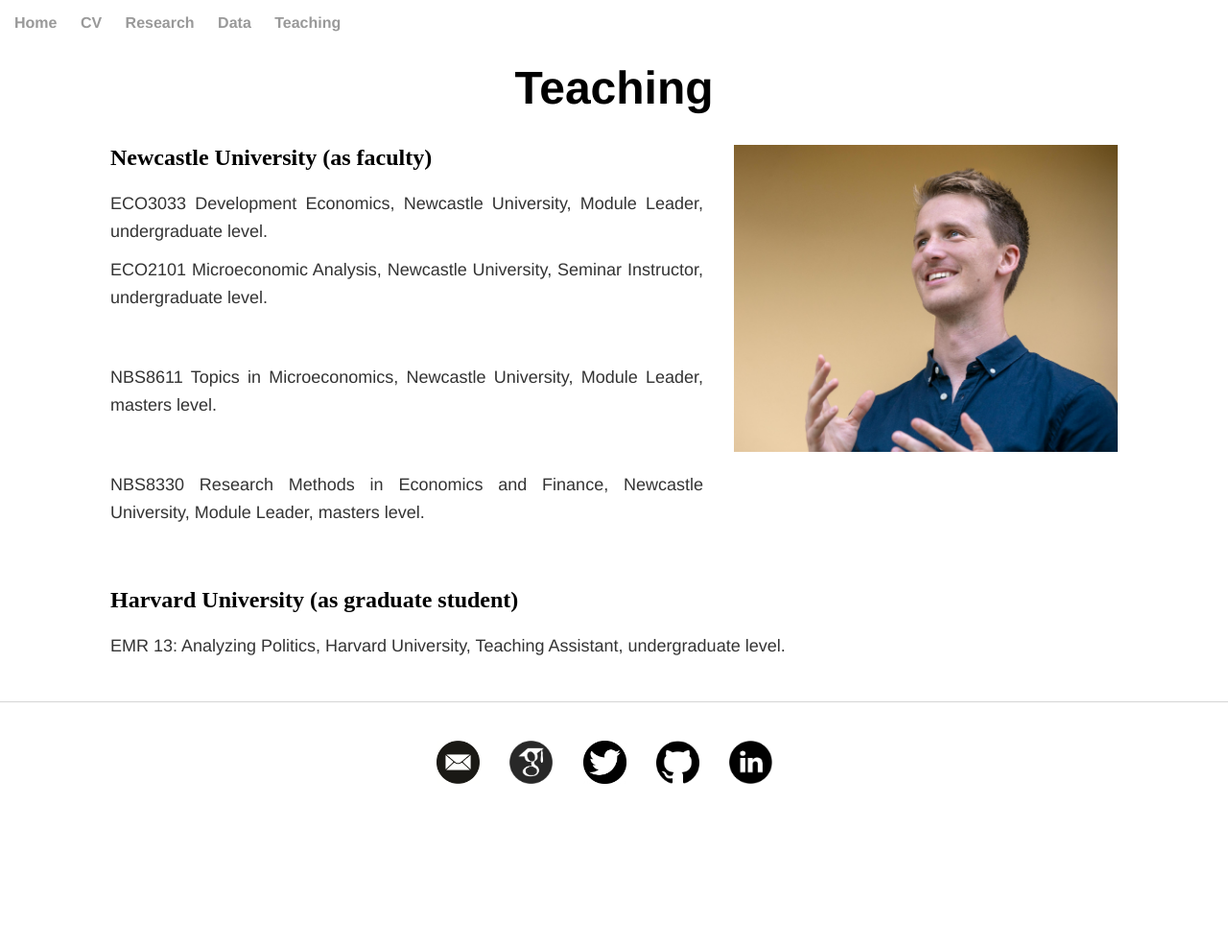
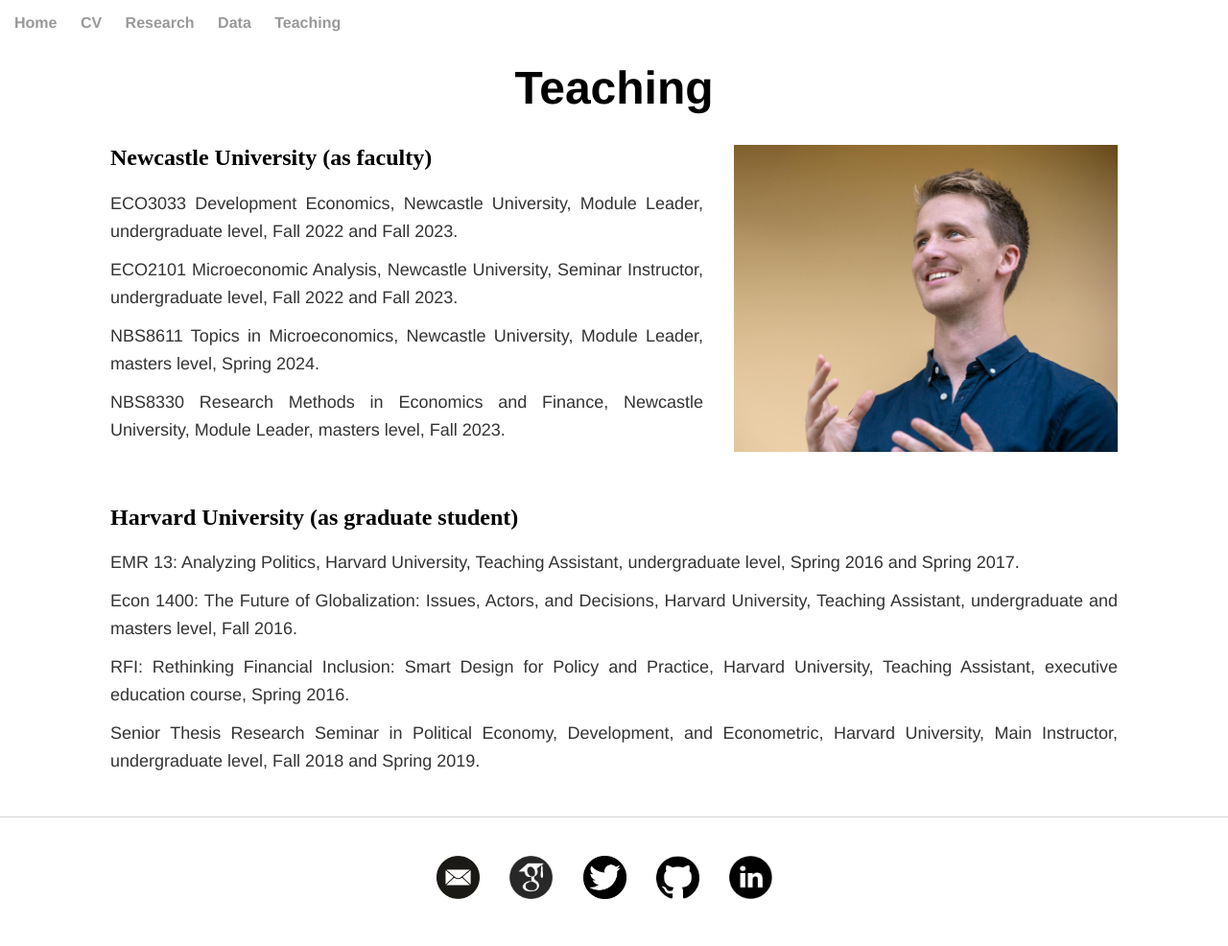
Before and after one commit to soeren-henn/soeren-henn.github.io, a Jekyll site: the page built from teaching/index.html, in a window 1280 px wide. Shown: the whole page at 96% size. Built offline with Jekyll 4.4.1, drawn with Linux system fonts in a browser that asks for light colours; before the commit the page ends 900 px from its top, so only the background shows below that.

Commit message:
Update index.html

```diff
--- a/teaching/index.html
+++ b/teaching/index.html
@@ -14,20 +14,24 @@
 
 	<h2>Newcastle University (as faculty)</h2>
 	<div class="paper">
-		<p> ECO3033 Development Economics, Newcastle University, Module Leader, undergraduate level.</p>
+		<p> ECO3033 Development Economics, Newcastle University, Module Leader, undergraduate level, Fall 2022 and Fall 2023.</p>
 
-		<p> ECO2101 Microeconomic Analysis, Newcastle University, Seminar Instructor, undergraduate level.</p>
-	</div>
-	<div class="paper">
-		<p> NBS8611 Topics in Microeconomics, Newcastle University, Module Leader, masters level.</p>
-	</div>
-	<div class="paper">
-		<p> NBS8330 Research Methods in Economics and Finance, Newcastle University, Module Leader, masters level.</p>
+		<p> ECO2101 Microeconomic Analysis, Newcastle University, Seminar Instructor, undergraduate level, Fall 2022 and Fall 2023.</p>
+
+		<p> NBS8611 Topics in Microeconomics, Newcastle University, Module Leader, masters level, Spring 2024.</p>
+
+		<p> NBS8330 Research Methods in Economics and Finance, Newcastle University, Module Leader, masters level, Fall 2023.</p>
 	</div>
 
 
 	<h2>Harvard University (as graduate student)</h2>
 	<div class="paper">
-		<p> EMR 13: Analyzing Politics, Harvard University, Teaching Assistant, undergraduate level.</p>
+		<p> EMR 13: Analyzing Politics, Harvard University, Teaching Assistant, undergraduate level, Spring 2016 and Spring 2017.</p>
+
+		<p> Econ 1400: The Future of Globalization: Issues, Actors, and Decisions, Harvard University, Teaching Assistant, undergraduate and masters level, Fall 2016.</p>
+
+		<p> RFI: Rethinking Financial Inclusion: Smart Design for Policy and Practice, Harvard University, Teaching Assistant, executive education course, Spring 2016.</p>
+
+		<p> Senior Thesis Research Seminar in Political Economy, Development, and Econometric, Harvard University, Main Instructor, undergraduate level, Fall 2018 and Spring 2019.</p>
 	</div>
 </div>
```
